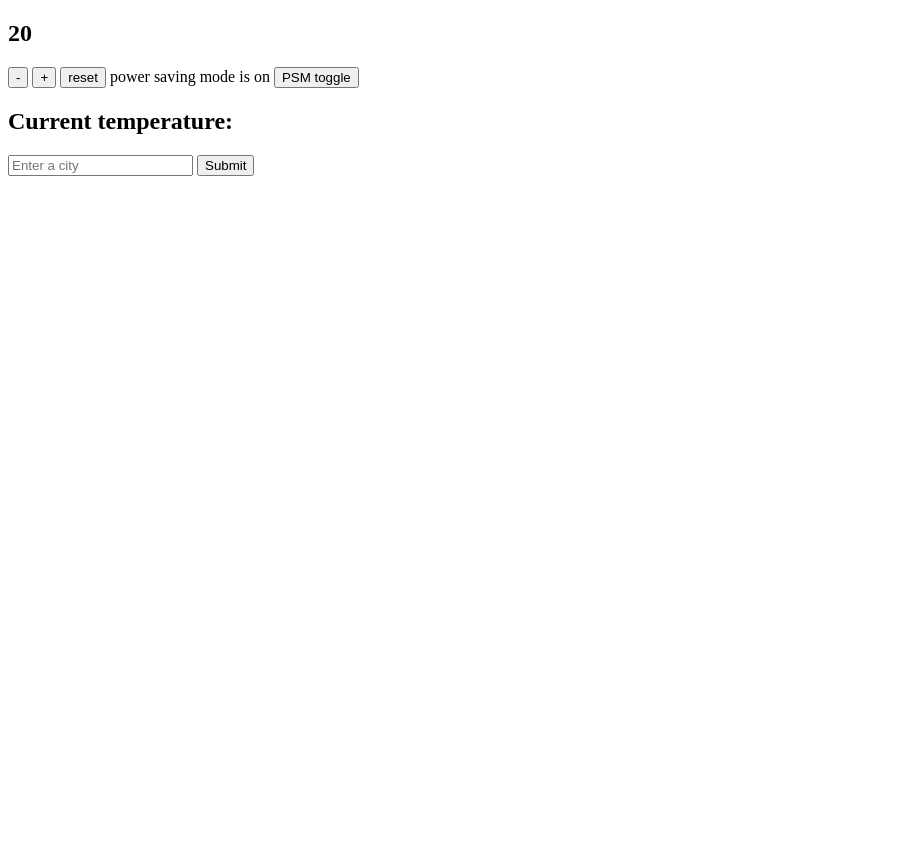
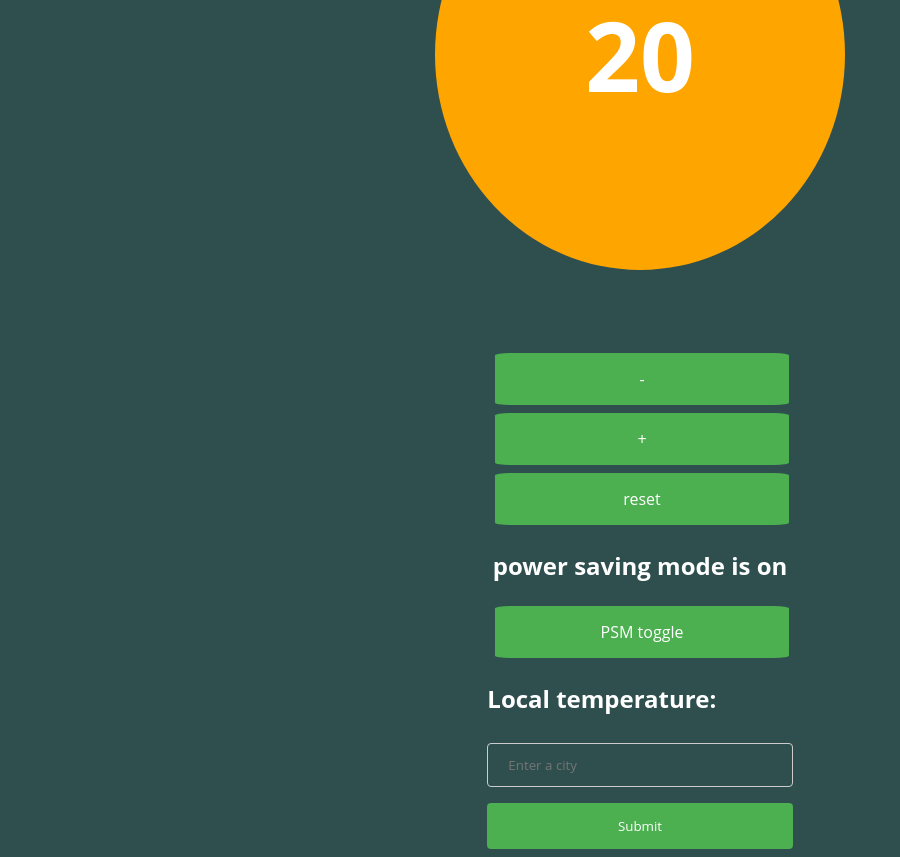
Before and after one commit to JonClarke84/real-intro-to-javascript, a plain HTML site: page thermostat/index.html in a window 1280 px wide. Shown: the whole page, without its empty margins (0-900 px from the left). Before the commit the page ends 800 px from the top, so only its background shows below. Drawn offline with Linux system fonts and the light colour scheme; no server answers.

Commit message:
added some styling

```diff
--- a/thermostat/index.html
+++ b/thermostat/index.html
@@ -5,18 +5,23 @@
     <title>Thermostat</title>
   </head>
   <body>
+    <div class="container">
     <section>
-      <h1 id="temperature"></h1>
-      <p>
-        <button id="temperature-down">-</button>
-        <button id="temperature-up">+</button>
-        <button id="temperature-reset">reset</button>
-        power saving mode is <span id="power-saving-status">on</span>
-        <button id="powersaving-toggle">PSM toggle</button>
-      </p>
+      <div class="temperature-dial">
+        <h1 id="temperature"></h1>
+        </div>
     </section>
     <section>
-      <h1>Current temperature: <span id="current-temperature"></span></h1>
+      <div class="top-buttons">
+        <div><button id="temperature-down">-</button>
+        <button id="temperature-up">+</button>
+        <button id="temperature-reset">reset</button></div>
+        <div><h2>power saving mode is <span id="power-saving-status">on</span></h2></div>
+        <div><button id="powersaving-toggle">PSM toggle</button></div>
+      </div>
+    </section>
+    <section>
+      <h1>Local temperature: <span id="current-temperature"></span></h1>
       <form id="select-city">
         <input id="current-city" type="text" placeholder="Enter a city"></input>
         <input type="submit"></input>
@@ -24,5 +29,6 @@
     </section>
     <script src="src/Thermostat.js"></script>
     <script src="interface.js"></script>
+    </div>
   </body>
 </html>
--- a/thermostat/public/style.css
+++ b/thermostat/public/style.css
@@ -1,11 +1,98 @@
+* {
+  -webkit-box-sizing: border-box;
+     -moz-box-sizing: border-box;
+          box-sizing: border-box;
+
+  background-color: darkslategray;
+  color: white;
+  font-family: 'Open Sans', sans-serif;
+}
+
+input[type=text] {
+  width: 100%;
+  padding: 12px 20px;
+  margin: 8px 0;
+  display: inline-block;
+  border: 1px solid #ccc;
+  border-radius: 4px;
+  box-sizing: border-box;
+}
+
+input[type=submit] {
+  background-color: #4CAF50;
+  color: white;
+  padding: 14px 20px;
+  margin: 8px 0;
+  border: none;
+  border-radius: 4px;
+  cursor: pointer;
+  width: 100%;
+}
+
+input[type=submit]:hover {
+  background-color: #45a049;
+}
+
+input[type=submit]:active {
+  background-color: #45a049;
+  transform: scale(95%);
+}
+
+button {
+  background-color: #4CAF50;
+  border: none;
+  width: 100%;;
+  border-radius: 5%;
+  color: white;
+  padding: 15px 32px;
+  text-align: center;
+  text-decoration: none;
+  font-size: 16px;
+  margin: 4px 2px;
+  cursor: pointer;
+}
+
+button:hover {
+  background-color: #45a049;
+}
+
+button:active {
+  background-color: #45a049;
+  transform: scale(95%);
+}
+
+.container {
+  height: 75vh;
+  display: -webkit-flex;
+  display: flex;
+  -webkit-flex-direction: column;
+          flex-direction: column;
+  -webkit-align-items: center;
+          align-items: center;
+  -webkit-justify-content: center;
+          justify-content: center;
+}
+
 .low-usage {
-  color: green;
+  font-size: x-large;
+  background-color: green;
+  padding: 200px;
+  border: none;
+  border-radius: 50%;
 }
 
 .medium-usage {
-  color: black;
+  font-size: 600%;
+  background-color: orange;
+  padding: 150px;
+  border: none;
+  border-radius: 50%;
 }
 
 .high-usage {
-  color: red;
+  font-size: x-large;
+  background-color: red;
+  padding: 200px;
+  border: none;
+  border-radius: 50%;
 }
```
